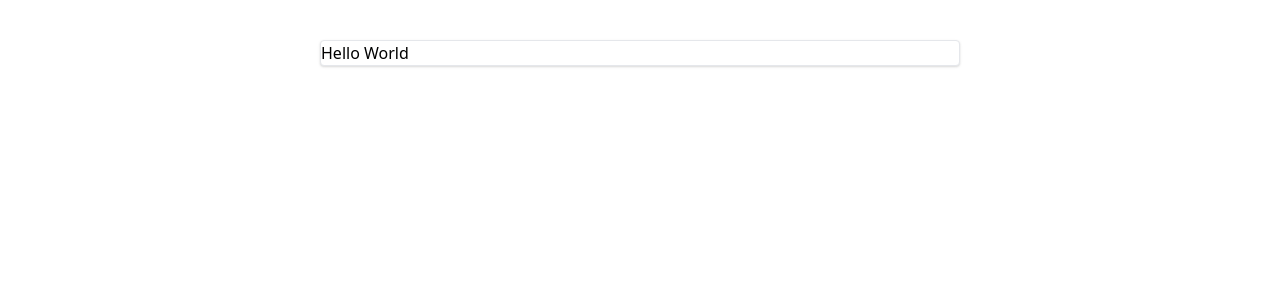
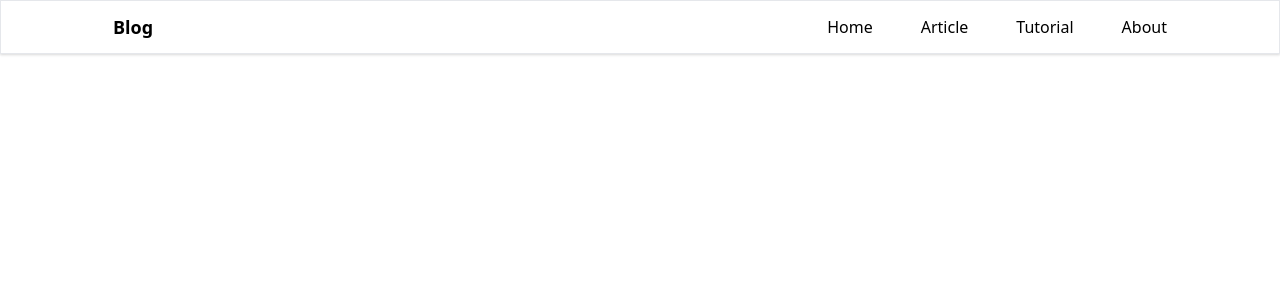
Before and after one commit to nuruljaelani/blog, a Nuxt app: page / in a window 1280 px wide. Shown: the top 300 px of the page. Built offline with nearby package versions, Linux system fonts and the light colour scheme.

Commit message:
navigation

```diff
--- a/pages/index.vue
+++ b/pages/index.vue
@@ -1,6 +1,16 @@
 <template>
-  <div class="bg-white shadow rounded border w-1/2 mx-auto my-10">
-    <p>Hello World</p>
+  <div class="bg-white shadow border w-full py-2 md:py-3">
+    <div class="px-10 md:px-20 lg:px-28 flex items-center justify-between">
+      <p class="text-lg font-semibold">
+        Blog
+      </p>
+      <div class="flex space-x-4 md:space-x-8 lg:space-x-12">
+        <p>Home</p>
+        <p>Article</p>
+        <p>Tutorial</p>
+        <p>About</p>
+      </div>
+    </div>
   </div>
 </template>
 
```
